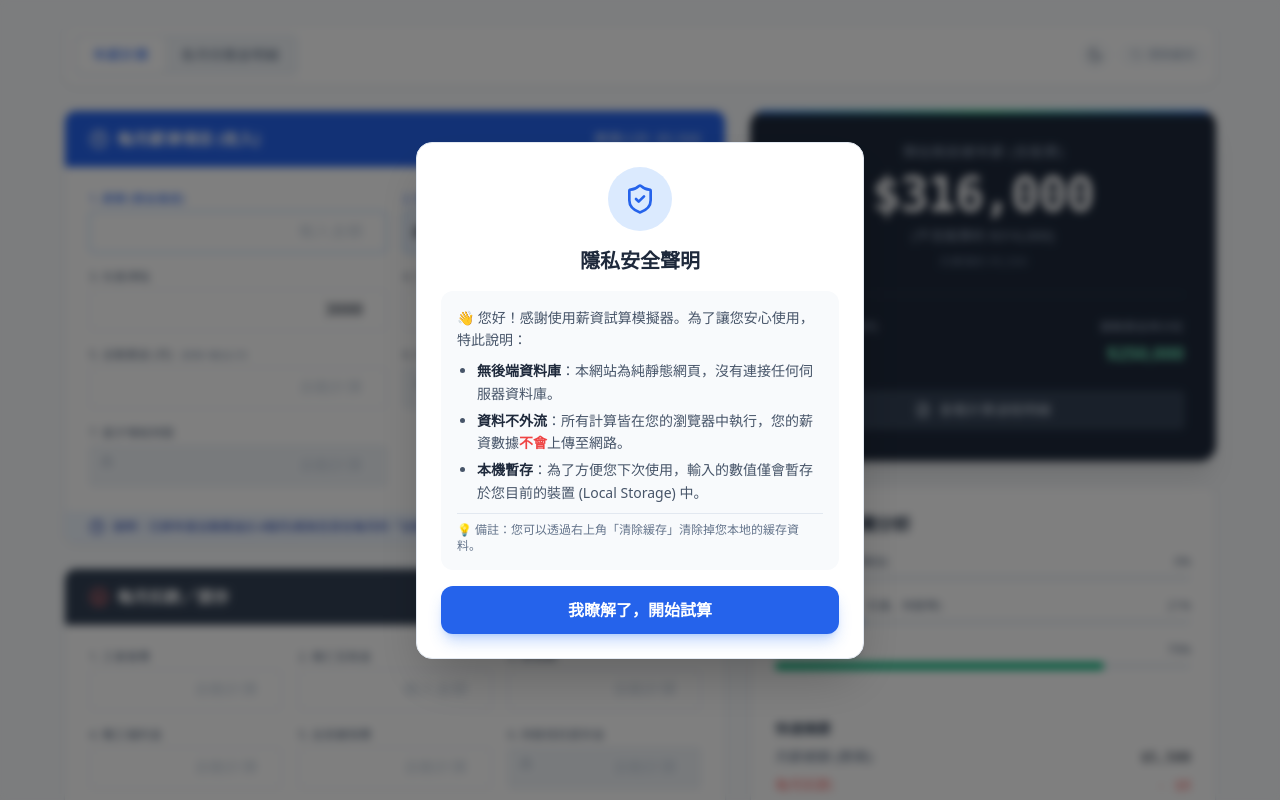
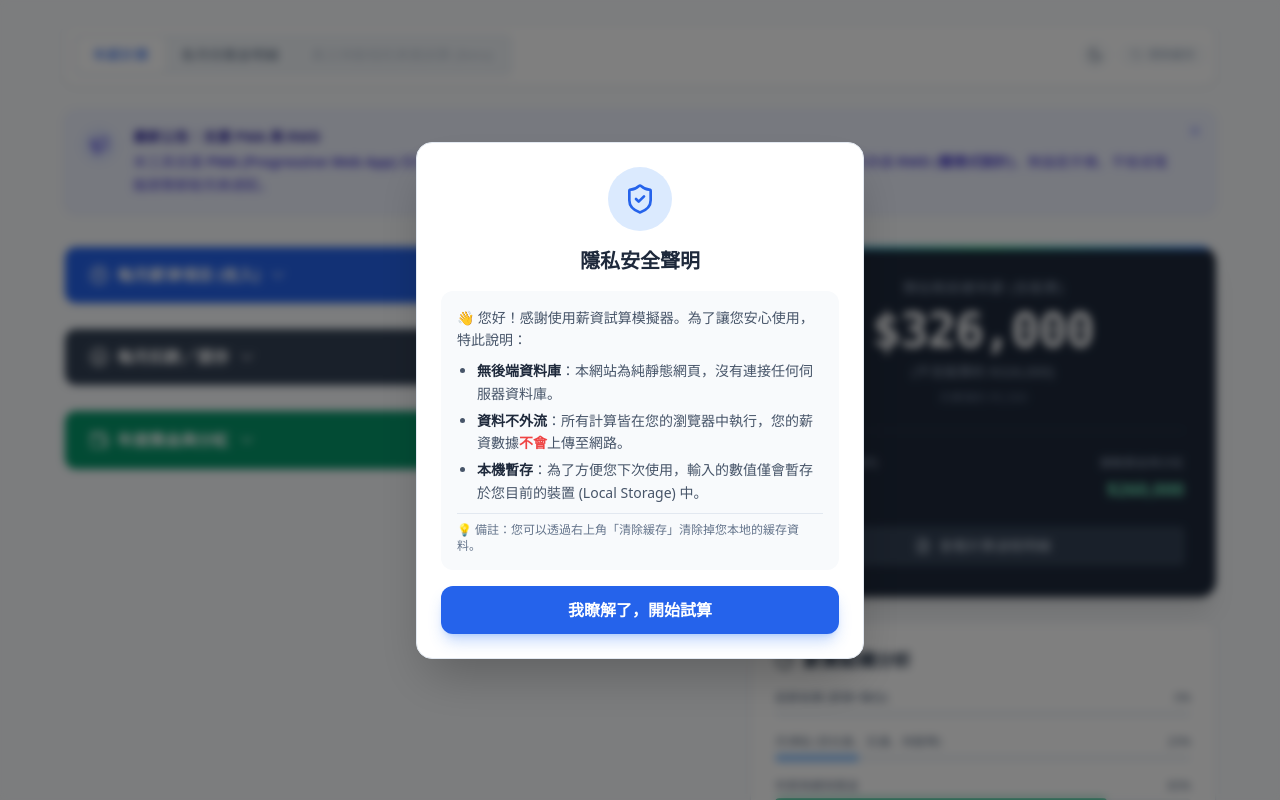
Before and after one commit to a7465847/salary-calculator, a React (Vite) app in the folder salary-app/: page / in a window 1280 px wide. Shown: the top 800 px of the page. Built offline with nearby package versions, Linux system fonts and the light colour scheme.

Commit message:
修正：新增薪資計算邏輯與樣式

```diff
--- a/salary-app/src/App.jsx
+++ b/salary-app/src/App.jsx
@@ -1,7 +1,7 @@
 import React, { useState, useEffect, useMemo } from 'react';
-import { Calculator, DollarSign, PieChart, Plus, Trash2, Wallet, ArrowDownCircle, ArrowUpCircle, HelpCircle, FileText, X, ChevronDown, Lock, RotateCcw, Moon, Sun, Calendar, Coins, ShieldCheck } from 'lucide-react';
+import { Calculator, DollarSign, PieChart, Plus, Trash2, Wallet, ArrowDownCircle, ArrowUpCircle, HelpCircle, FileText, X, ChevronDown, Lock, RotateCcw, Moon, Sun, Calendar, Coins, ShieldCheck, Megaphone, Briefcase } from 'lucide-react';
 
-// --- 隱私聲明彈窗元件 (新增) ---
+// --- 隱私聲明彈窗元件 ---
 const DisclaimerModal = ({ onClose }) => {
   return (
     <div className="fixed inset-0 z-50 flex items-center justify-center p-4 bg-black/50 backdrop-blur-sm animate-in fade-in duration-300">
@@ -38,17 +38,77 @@ const DisclaimerModal = ({ onClose }) => {
   );
 };
 
+// --- 公告欄元件 ---
+const BulletinBoard = () => {
+  const [visible, setVisible] = useState(true);
+
+  if (!visible) return null;
+
+  return (
+    <div className="bg-indigo-50 dark:bg-indigo-900/20 border border-indigo-100 dark:border-indigo-800/50 rounded-xl p-4 mb-2 flex items-start gap-4 relative animate-in slide-in-from-top-2 duration-300 shadow-sm">
+      <div className="p-2 bg-indigo-100 dark:bg-indigo-800 rounded-full text-indigo-600 dark:text-indigo-300 flex-shrink-0">
+        <Megaphone className="w-5 h-5" />
+      </div>
+      <div className="flex-1 pr-6">
+        <h4 className="font-bold text-indigo-800 dark:text-indigo-200 text-sm mb-1">最新公告：支援 PWA 與 RWD</h4>
+        <p className="text-sm text-indigo-700 dark:text-indigo-300 leading-relaxed opacity-90">
+          本工具支援 <strong>PWA (Progressive Web App)</strong> 技術，您可以將網頁<strong>「加入主畫面」</strong>，即可像原生 App 一樣離線使用！
+          <span className="block mt-1 sm:inline sm:mt-0 sm:ml-1">
+            同時具備 <strong>RWD (響應式設計)</strong>，無論是手機、平板或電腦瀏覽都能完美適配。
+          </span>
+        </p>
+      </div>
+      <button
+        onClick={() => setVisible(false)}
+        className="absolute top-2 right-2 p-1 text-indigo-400 hover:text-indigo-600 dark:text-indigo-500 dark:hover:text-indigo-300 transition-colors rounded-full hover:bg-indigo-100 dark:hover:bg-indigo-900/50"
+      >
+        <X className="w-4 h-4" />
+      </button>
+    </div>
+  );
+};
+
+// --- 可摺疊卡片元件 ---
+const CollapsibleCard = ({ title, summary, headerColor, children, defaultOpen = false }) => {
+  const [isOpen, setIsOpen] = useState(defaultOpen);
+
+  return (
+    <div className="bg-white dark:bg-slate-800 rounded-xl shadow-sm border border-slate-200 dark:border-slate-700 overflow-hidden transition-colors">
+      <div
+        className={`${headerColor} px-6 py-4 flex justify-between items-center cursor-pointer select-none transition-colors group`}
+        onClick={() => setIsOpen(!isOpen)}
+      >
+        <div className="flex items-center gap-2 text-white font-bold">
+           {title}
+           <ChevronDown className={`w-5 h-5 text-white/80 transition-transform duration-300 ${isOpen ? 'rotate-180' : 'group-hover:translate-y-0.5'}`} />
+        </div>
+        {/* 阻止事件冒泡 */}
+        <div onClick={(e) => e.stopPropagation()}>
+          {summary}
+        </div>
+      </div>
+
+      {isOpen && (
+        <div className="animate-in slide-in-from-top-2 duration-300">
+          {children}
+        </div>
+      )}
+    </div>
+  );
+};
+
 // --- 共用小元件 ---
-const InputGroup = ({ label, value, onChange, highlight = false, placeholder = "輸入金額", readOnly = false, locked = false, onKeyDown }) => (
+const InputGroup = ({ label, value, onChange, highlight = false, placeholder = "輸入金額", readOnly = false, locked = false, onKeyDown, step = 1, suffix }) => (
   <div>
     <label className={`block text-xs font-medium mb-1 ${highlight ? 'text-blue-600 dark:text-blue-400' : 'text-slate-500 dark:text-slate-400'}`}>{label}</label>
     <div className="relative">
-      <input type="number" min="0" value={value} onChange={(e) => !readOnly && onChange(e.target.value)} onKeyDown={onKeyDown} placeholder={placeholder} readOnly={readOnly}
-        className={`w-full p-2 pl-3 text-right border rounded outline-none transition font-mono
+      <input type="number" min="0" step={step} value={value} onChange={(e) => !readOnly && onChange(e.target.value)} onKeyDown={onKeyDown} placeholder={placeholder} readOnly={readOnly}
+        className={`w-full p-2 pl-3 ${suffix ? 'pr-8' : 'pr-3'} text-right border rounded outline-none transition font-mono
           ${readOnly ? 'bg-slate-100 dark:bg-slate-700 text-slate-500 dark:text-slate-400 cursor-not-allowed' : 'bg-white dark:bg-slate-900 focus:border-slate-400'}
           ${highlight ? 'border-blue-300 dark:border-blue-700 bg-blue-50 dark:bg-blue-900/20 focus:ring-2 focus:ring-blue-200 dark:focus:ring-blue-800' : 'border-slate-200 dark:border-slate-600'}
           text-slate-800 dark:text-slate-100 placeholder:text-slate-300 dark:placeholder:text-slate-600`} />
       {locked && <Lock className="absolute left-3 top-2.5 w-3 h-3 text-slate-400" />}
+      {suffix && <span className="absolute right-3 top-2.5 text-xs text-slate-400 font-medium">{suffix}</span>}
     </div>
   </div>
 );
@@ -79,13 +139,14 @@ const App = () => {
 
   const DEFAULT_INCOME = { base: '', level: '', meal: 3000, transport: 2500, attendance: '', stockBonus: '', retentionBonus: '' };
   const DEFAULT_DEDUCTION = { unionFee: '', unionMutual: '', labor: '', welfare: '', health: '', stockTrust: '', stockBonus: '', retentionBonus: '' };
+
   const DEFAULT_BONUSES = [
     { id: 1, name: '春節獎金', type: 'month', value: 1.0 },
     { id: 2, name: '端午節獎金', type: 'month', value: 0.3 },
     { id: 3, name: '中秋節獎金', type: 'month', value: 0.3 },
     { id: 5, name: '績效獎金', type: 'month', value: 2.6 },
-    { id: 6, name: '企業化特別獎金', type: 'fixed', value: 200000 },
-    { id: 7, name: '員工酬勞', type: 'fixed', value: 50000 },
+    { id: 6, name: '企業化特別獎金', type: 'fixed', value: 165000 },
+    { id: 7, name: '員工酬勞', type: 'fixed', value: 95000 },
   ];
 
   const loadState = (key, defaultValue) => {
@@ -105,8 +166,6 @@ const App = () => {
   const [bonuses, setBonuses] = useState(() => loadState('salary_bonuses', DEFAULT_BONUSES));
   const [showDetails, setShowDetails] = useState(false);
   const [isDarkMode, setIsDarkMode] = useState(() => loadState('salary_dark_mode', false));
-
-  // 新增：隱私聲明彈窗狀態
   const [showDisclaimer, setShowDisclaimer] = useState(false);
 
   const [results, setResults] = useState({
@@ -124,12 +183,9 @@ const App = () => {
     isDarkMode ? document.documentElement.classList.add('dark') : document.documentElement.classList.remove('dark');
   }, [isDarkMode]);
 
-  // Effect: Check for Disclaimer
   useEffect(() => {
     const hasSeenDisclaimer = loadState('salary_disclaimer_seen', false);
-    if (!hasSeenDisclaimer) {
-      setShowDisclaimer(true);
-    }
+    if (!hasSeenDisclaimer) setShowDisclaimer(true);
   }, []);
 
   const handleCloseDisclaimer = () => {
@@ -145,7 +201,6 @@ const App = () => {
       setSelectedLevelCode('');
       localStorage.removeItem('salary_income'); localStorage.removeItem('salary_deduction');
       localStorage.removeItem('salary_bonuses'); localStorage.removeItem('salary_level_code');
-      // 讓聲明彈窗下次重新出現
       localStorage.removeItem('salary_disclaimer_seen');
     }
   };
@@ -179,7 +234,7 @@ const App = () => {
   };
 
   // --- Effects & Logic ---
-  // 1. 收入相關
+  // 1. 收入相關 (全勤、持股、留才)
   useEffect(() => {
     const base = val(incomeItems.base);
     const level = val(incomeItems.level);
@@ -263,25 +318,21 @@ const App = () => {
   return (
     <div className="min-h-screen bg-slate-50 dark:bg-slate-900 p-2 md:p-6 font-sans text-slate-800 dark:text-slate-100 transition-colors duration-300">
 
-      {/* 隱私聲明彈窗 */}
       {showDisclaimer && <DisclaimerModal onClose={handleCloseDisclaimer} />}
 
       <div className="max-w-6xl mx-auto flex flex-col gap-6 relative">
 
         {/* Top Bar: Tabs & Actions */}
         <div className="flex flex-col md:flex-row justify-between items-center bg-white dark:bg-slate-800 p-2 rounded-xl shadow-sm border border-slate-200 dark:border-slate-700">
-          <div className="flex bg-slate-100 dark:bg-slate-900 p-1 rounded-lg">
+          <div className="flex bg-slate-100 dark:bg-slate-900 p-1 rounded-lg overflow-x-auto max-w-full">
+            <button onClick={() => setActiveTab('annual')} className={`px-4 py-2 text-sm font-medium rounded-md transition-all whitespace-nowrap ${activeTab === 'annual' ? 'bg-white dark:bg-slate-700 text-blue-600 dark:text-blue-400 shadow-sm' : 'text-slate-500 dark:text-slate-400 hover:text-slate-700 dark:hover:text-slate-200'}`}>年薪計算</button>
+            <button onClick={() => setActiveTab('monthly')} className={`px-4 py-2 text-sm font-medium rounded-md transition-all whitespace-nowrap ${activeTab === 'monthly' ? 'bg-white dark:bg-slate-700 text-blue-600 dark:text-blue-400 shadow-sm' : 'text-slate-500 dark:text-slate-400 hover:text-slate-700 dark:hover:text-slate-200'}`}>各月份獎金明細</button>
+            {/* 持股信託預估按鈕 - 禁用狀態 */}
             <button
-              onClick={() => setActiveTab('annual')}
-              className={`px-4 py-2 text-sm font-medium rounded-md transition-all ${activeTab === 'annual' ? 'bg-white dark:bg-slate-700 text-blue-600 dark:text-blue-400 shadow-sm' : 'text-slate-500 dark:text-slate-400 hover:text-slate-700 dark:hover:text-slate-200'}`}
+              disabled
+              className={`px-4 py-2 text-sm font-medium rounded-md transition-all whitespace-nowrap cursor-not-allowed opacity-50 bg-slate-100 dark:bg-slate-800 text-slate-400 dark:text-slate-500`}
             >
-              年薪計算
-            </button>
-            <button
-              onClick={() => setActiveTab('monthly')}
-              className={`px-4 py-2 text-sm font-medium rounded-md transition-all ${activeTab === 'monthly' ? 'bg-white dark:bg-slate-700 text-blue-600 dark:text-blue-400 shadow-sm' : 'text-slate-500 dark:text-slate-400 hover:text-slate-700 dark:hover:text-slate-200'}`}
-            >
-              各月份獎金明細
+              員工持股信託資產試算 (Beta)
             </button>
           </div>
 
@@ -301,8 +352,11 @@ const App = () => {
           </div>
         </div>
 
+        {/* 公告欄 */}
+        <BulletinBoard />
+
         {/* Content Area */}
-        {activeTab === 'annual' ? (
+        {activeTab === 'annual' && (
           <AnnualSalaryView
             incomeItems={incomeItems}
             setIncomeItems={setIncomeItems}
@@ -323,7 +377,9 @@ const App = () => {
             showDetails={showDetails}
             setShowDetails={setShowDetails}
           />
-        ) : (
+        )}
+
+        {activeTab === 'monthly' && (
           <MonthlyBonusView
             incomeItems={incomeItems}
             handleIncomeChange={handleIncomeChange}
@@ -353,15 +409,18 @@ const AnnualSalaryView = ({
   <div className="grid grid-cols-1 lg:grid-cols-12 gap-6 animate-in fade-in zoom-in-95 duration-300">
     {/* Left Side */}
     <div className="lg:col-span-7 space-y-6">
-      {/* Income */}
-      <div className="bg-white dark:bg-slate-800 rounded-xl shadow-sm border border-slate-200 dark:border-slate-700 overflow-hidden transition-colors">
-        <div className="bg-blue-600 dark:bg-blue-800 px-6 py-4 flex justify-between items-center">
-          <h2 className="text-white font-bold flex items-center gap-2"><ArrowUpCircle className="w-5 h-5" /> 每月薪津項目 (收入)</h2>
-          <div className="text-right">
-            <div className="text-blue-100 text-sm">應領小計: {formatCurrency(results.monthlyGross)}</div>
-            {results.monthlyGross !== results.monthlyCashGross && (<div className="text-blue-200 text-xs">(現金應領: {formatCurrency(results.monthlyCashGross)})</div>)}
+      {/* Income - Collapsible - Default Closed */}
+      <CollapsibleCard
+        title={<><ArrowUpCircle className="w-5 h-5" /> 每月薪津項目 (收入)</>}
+        summary={
+          <div className="flex flex-col items-end">
+            <span className="text-blue-100 text-sm">應領小計: {formatCurrency(results.monthlyGross)}</span>
+            {results.monthlyGross !== results.monthlyCashGross && (<span className="text-blue-200 text-xs">(現金應領: {formatCurrency(results.monthlyCashGross)})</span>)}
           </div>
-        </div>
+        }
+        headerColor="bg-blue-600 dark:bg-blue-800"
+        defaultOpen={false}
+      >
         <div className="p-6 grid grid-cols-1 md:grid-cols-2 gap-4">
           <InputGroup label="1. 薪額 (獎金基底)" value={incomeItems.base} onChange={(v) => handleIncomeChange('base', v)} highlight onKeyDown={blockInvalidChar} />
 
@@ -396,14 +455,15 @@ const AnnualSalaryView = ({
         <div className="bg-blue-50 dark:bg-slate-700/50 px-6 py-2 text-xs text-blue-800 dark:text-blue-300 flex items-center gap-2 transition-colors">
           <HelpCircle className="w-4 h-4" /> <span>說明：已將年度全勤獎金(0.4個月)視為包含在每月的「全勤獎金」中。</span>
         </div>
-      </div>
+      </CollapsibleCard>
 
-      {/* Deduction */}
-      <div className="bg-white dark:bg-slate-800 rounded-xl shadow-sm border border-slate-200 dark:border-slate-700 overflow-hidden transition-colors">
-          <div className="bg-slate-700 dark:bg-slate-900 px-6 py-4 flex justify-between items-center transition-colors">
-          <h2 className="text-white font-bold flex items-center gap-2"><ArrowDownCircle className="w-5 h-5 text-red-400" /> 每月扣款／提存</h2>
-            <span className="text-slate-300 text-sm">小計: -{formatCurrency(results.monthlyDeduction)}</span>
-        </div>
+      {/* Deduction - Collapsible - Default Closed */}
+      <CollapsibleCard
+        title={<><ArrowDownCircle className="w-5 h-5" /> 每月扣款／提存</>}
+        summary={<span className="text-slate-300 text-sm">小計: -{formatCurrency(results.monthlyDeduction)}</span>}
+        headerColor="bg-slate-700 dark:bg-slate-900"
+        defaultOpen={false}
+      >
         <div className="p-6 grid grid-cols-1 md:grid-cols-3 gap-4">
           <InputGroup label="1. 工會會費" value={deductionItems.unionFee} onChange={(v) => handleDeductionChange('unionFee', v)} onKeyDown={blockInvalidChar} placeholder="自動計算" />
           <InputGroup label="2. 傷亡互助金" value={deductionItems.unionMutual} onChange={(v) => handleDeductionChange('unionMutual', v)} onKeyDown={blockInvalidChar} />
@@ -418,14 +478,20 @@ const AnnualSalaryView = ({
           <HelpCircle className="w-4 h-4" />
           <span>說明：健保級距是以薪額+層次職加+伙食津貼+交通津貼+全勤獎金做計算。</span>
         </div>
-      </div>
+      </CollapsibleCard>
 
-      {/* Bonus */}
-      <div className="bg-white dark:bg-slate-800 rounded-xl shadow-sm border border-slate-200 dark:border-slate-700 overflow-hidden transition-colors">
-        <div className="bg-emerald-600 dark:bg-emerald-800 px-6 py-4 flex justify-between items-center transition-colors">
-          <h2 className="text-white font-bold flex items-center gap-2"><Wallet className="w-5 h-5" /> 年度獎金與分紅</h2>
-          <button onClick={addBonus} className="text-xs bg-emerald-700 hover:bg-emerald-600 dark:bg-emerald-700 dark:hover:bg-emerald-600 text-white px-3 py-1 rounded-full transition flex items-center gap-1"><Plus className="w-3 h-3" /> 新增</button>
-        </div>
+      {/* Bonus - Collapsible - Default Closed */}
+      <CollapsibleCard
+        title={<><Wallet className="w-5 h-5" /> 年度獎金與分紅</>}
+        summary={
+          <div className="flex items-center gap-3">
+             <span className="text-white/90 text-sm hidden sm:inline">獎金總計: {formatCurrency(results.totalBonus)}</span>
+             <button onClick={(e) => { e.stopPropagation(); addBonus(); }} className="text-xs bg-emerald-700 hover:bg-emerald-600 dark:bg-emerald-700 dark:hover:bg-emerald-600 text-white px-3 py-1 rounded-full transition flex items-center gap-1 shadow-sm border border-emerald-500"><Plus className="w-3 h-3" /> 新增</button>
+          </div>
+        }
+        headerColor="bg-emerald-600 dark:bg-emerald-800"
+        defaultOpen={false}
+      >
         <div className="p-4 space-y-2">
           <div className="grid grid-cols-12 gap-2 text-xs text-slate-500 dark:text-slate-400 px-2 mb-1">
             <div className="col-span-4">項目名稱</div><div className="col-span-3">類型</div><div className="col-span-3">數值</div><div className="col-span-2 text-right">預估金額</div>
@@ -453,8 +519,8 @@ const AnnualSalaryView = ({
             </div>
           ))}
         </div>
-        <div className="bg-emerald-50 dark:bg-slate-700/50 px-6 py-2 text-right text-sm font-bold text-emerald-800 dark:text-emerald-400 transition-colors">獎金總計: {formatCurrency(results.totalBonus)}</div>
-      </div>
+        <div className="bg-emerald-50 dark:bg-slate-700/50 px-6 py-2 text-right text-sm font-bold text-emerald-800 dark:text-emerald-400 transition-colors sm:hidden">獎金總計: {formatCurrency(results.totalBonus)}</div>
+      </CollapsibleCard>
     </div>
 
     {/* Right Side */}
```
